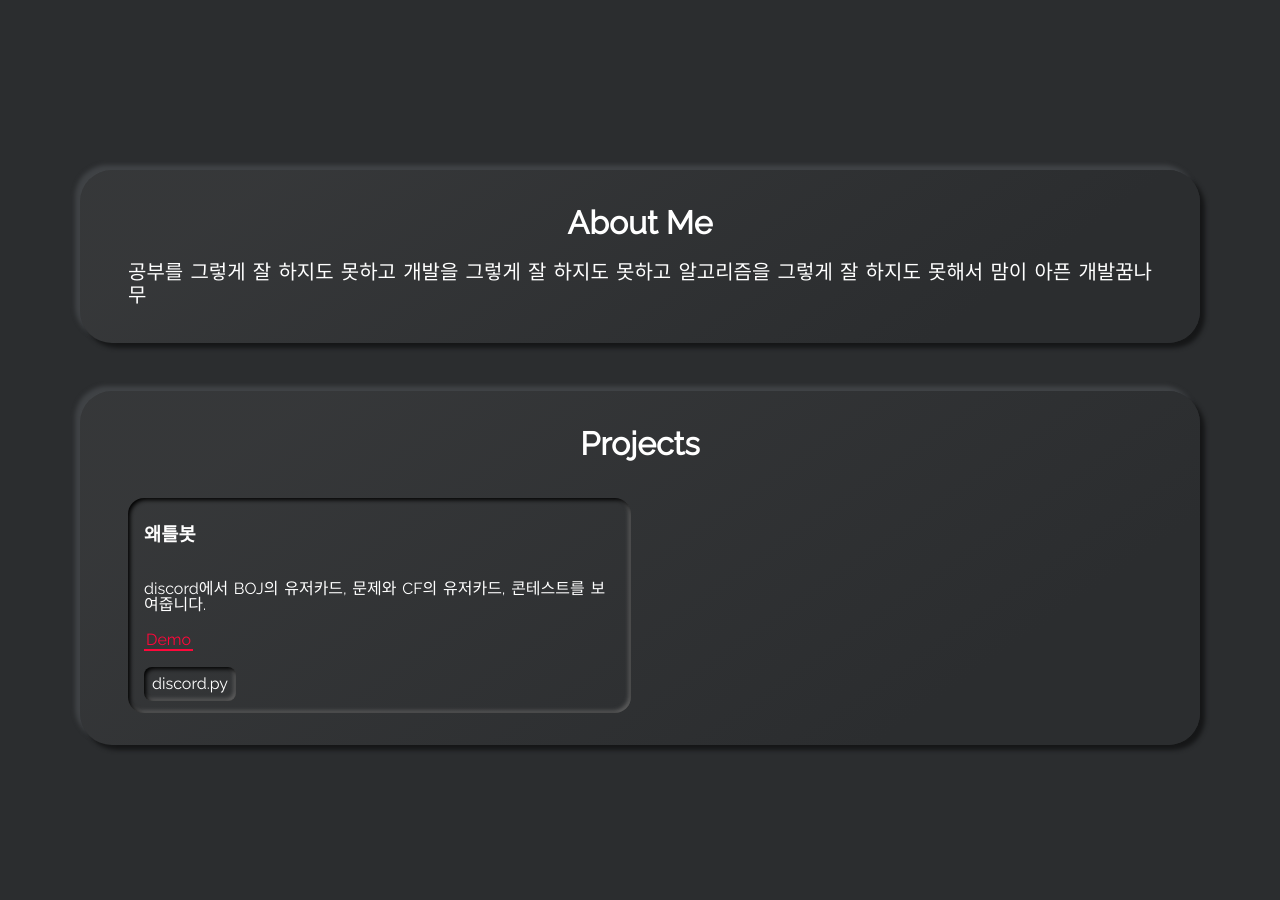
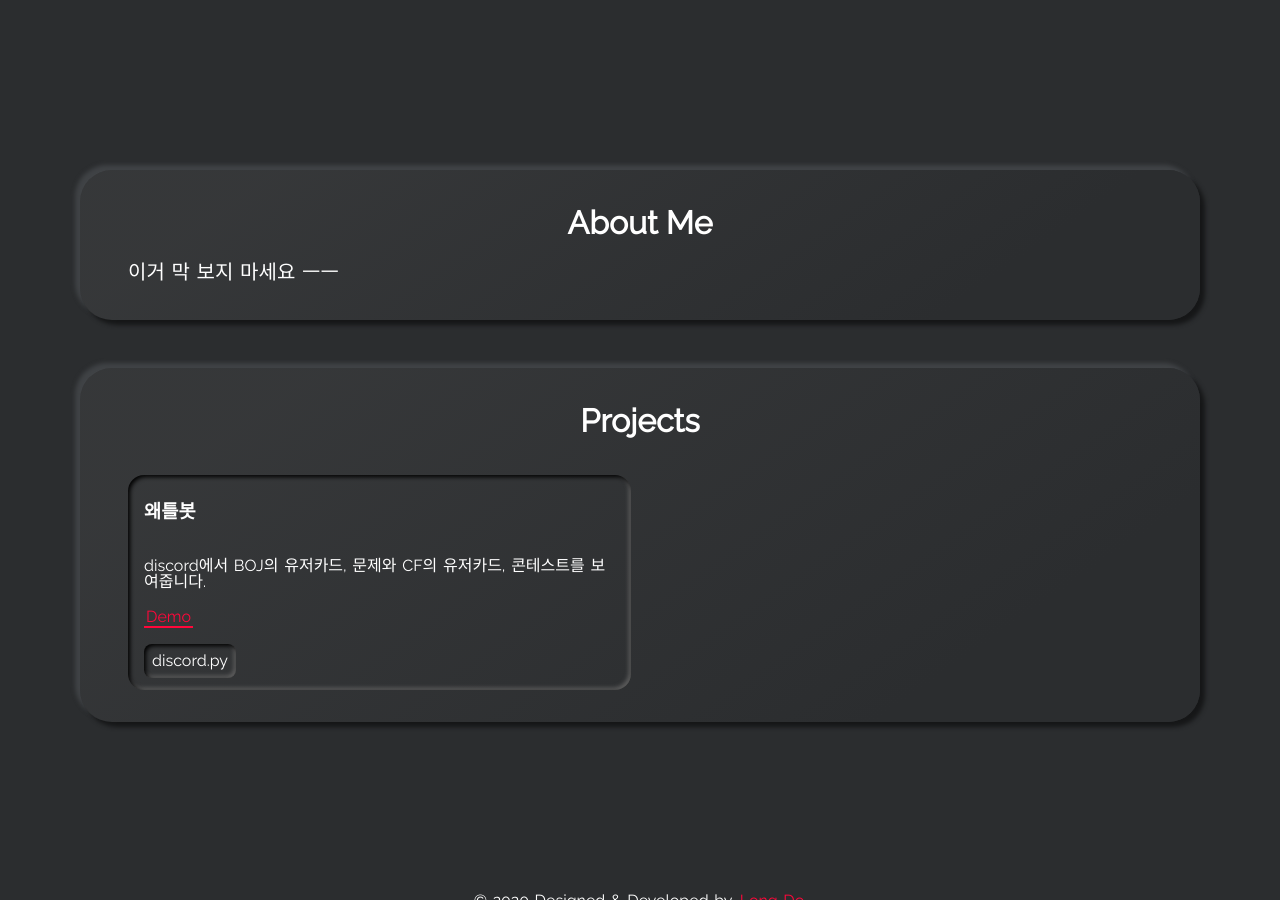
Before and after one commit to swoooon/blueint323.github.io, a Jekyll site: the page built from index.html, in a window 1280 px wide and 900 px high, scrolled down 890 px. Built offline with Jekyll 4.4.1, drawn with Linux system fonts in a browser that asks for light colours.

Commit message:
Update _config.yml

```diff
--- a/_config.yml
+++ b/_config.yml
@@ -35,7 +35,7 @@ show_aboutme_card: true
 # about_me_title: The will be displayed as the title in the About Me section
 about_me_title: About Me
 # about_me_description: This will be displayed under the title.
-about_me_description: 공부를 그렇게 잘 하지도 못하고 개발을 그렇게 잘 하지도 못하고 알고리즘을 그렇게 잘 하지도 못해서 맘이 아픈 개발꿈나무
+about_me_description: 이거 막 보지 마세요 ㅡㅡ
 
 # SKILLS SECTION
 # show_skills_card:
```
